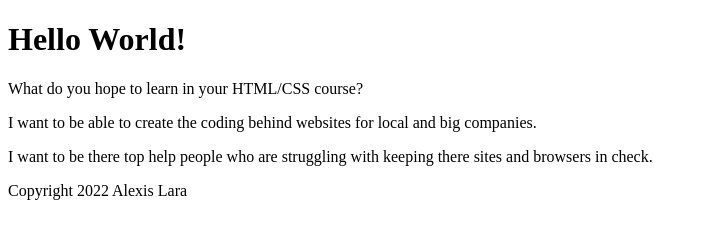
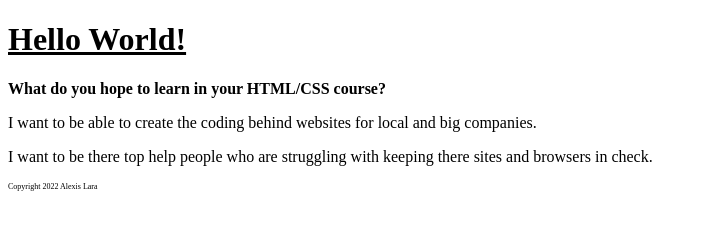
Before and after one commit to OneVeryCrispyBoi/curly-octo-dollop, a plain HTML site: page index.html in a window 1280 px wide. Shown: the whole page, without its empty margins (0-702 px from the left). Drawn offline with Linux system fonts and the light colour scheme.

Commit message:
added css code

```diff
--- a/index.html
+++ b/index.html
@@ -4,14 +4,15 @@
     <meta charset="UTF-8">
     <meta http-equiv="X-UA-Compatible" content="IE=edge">
     <meta name="viewport" content="width=device-width, initial-scale=1.0">
+    <link rel="stylesheet" href="main.css">
     <title>Document</title>
 </head>
 <body>
     <h1>Hello World!</h1>
-    <p>What do you hope to learn in your HTML/CSS course?</p>
+    <p class="question">What do you hope to learn in your HTML/CSS course?</p>
     <p>I want to be able to create the coding behind websites for local and big companies.
     <p>I want to be there top help people who are struggling with keeping there sites and browsers in check.</p>
-    <p>Copyright 2022 Alexis Lara</p>
+    <p id="copyright">Copyright 2022 Alexis Lara</p>
 
 </body>
 </html>
--- a/main.css
+++ b/main.css
@@ -0,0 +1,9 @@
+h1 {
+    text-decoration: underline;
+}
+.question {
+    font-weight: bold;
+}
+#copyright {
+    font-size: 50%;
+}
```
